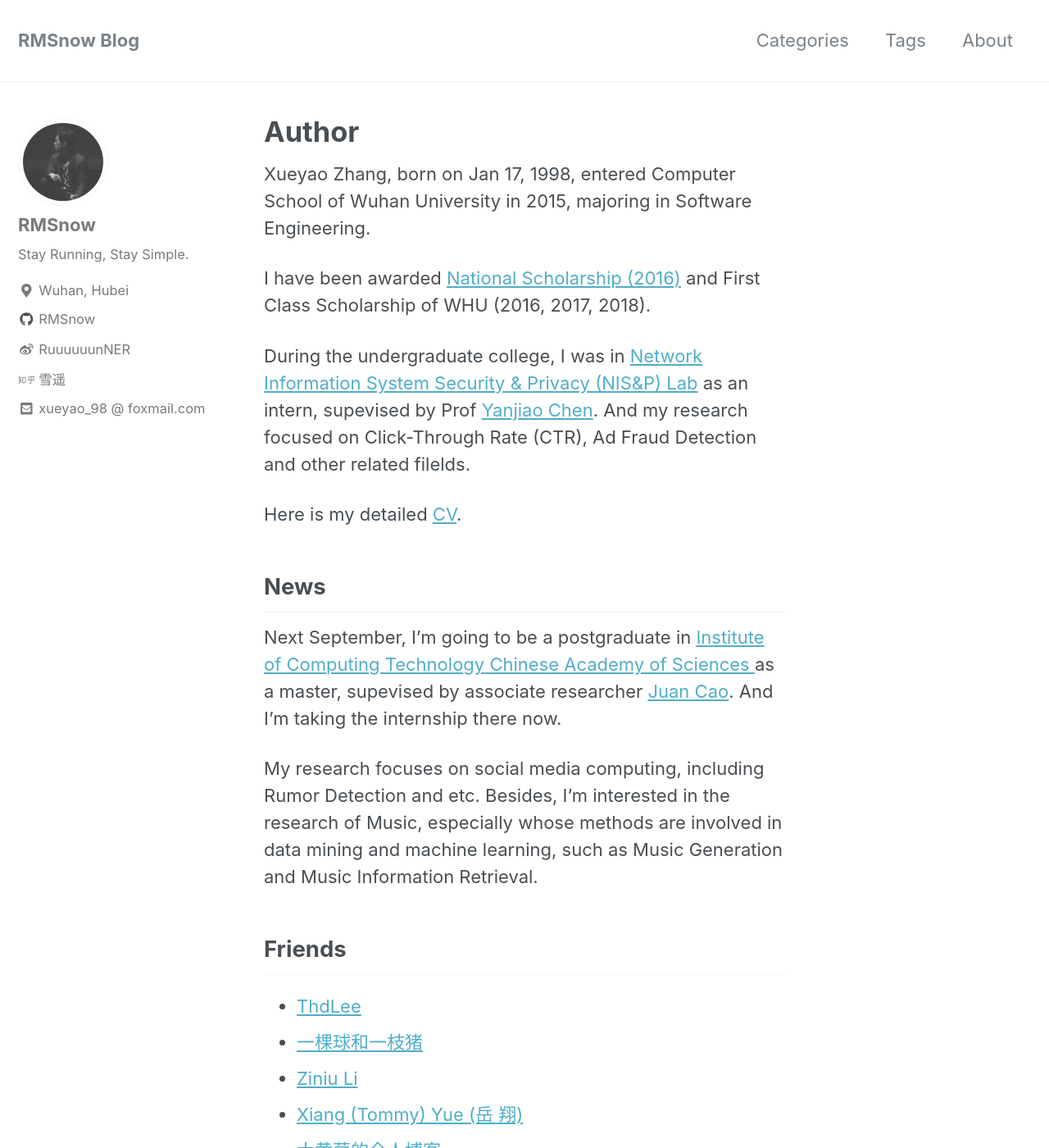
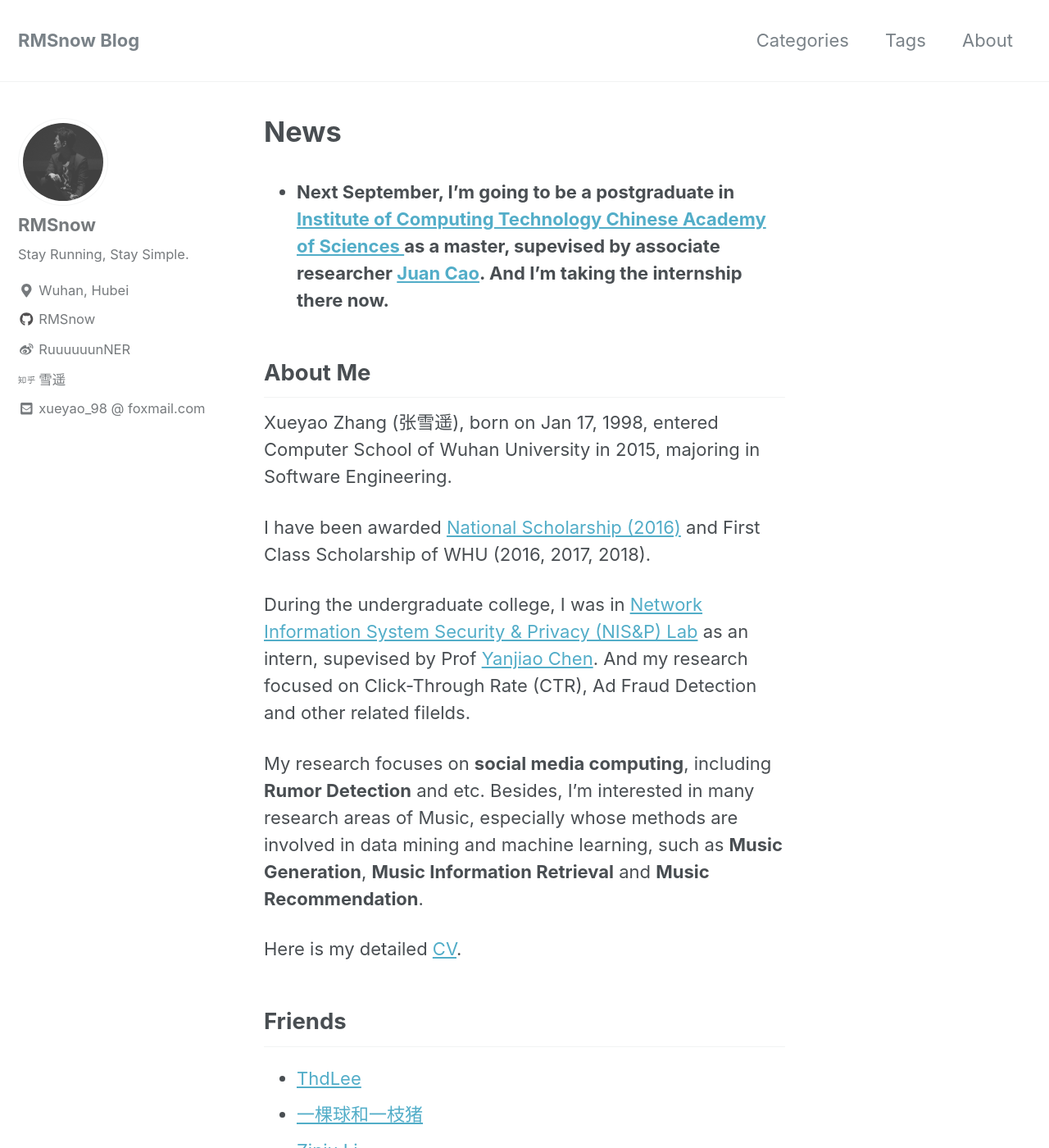
Before and after one commit to RMSnow/RMSnow.github.io, a Jekyll site: the page built from about/about.md, in a window 1280 px wide and 1400 px high. Shown: the whole window at 82% size. Built offline with Jekyll 4.4.1, drawn with Linux system fonts in a browser that asks for light colours; nearby versions of some CDN libraries.

Commit message:
update about me

```diff
--- a/about/about.md
+++ b/about/about.md
@@ -1,23 +1,23 @@
 ---
-title: "Author"
+title: "News"
 permalink: /about/
 layout: single
 author_profile: true
 ---
 
-Xueyao Zhang, born on Jan 17, 1998, entered Computer School of Wuhan University in 2015, majoring in Software Engineering.
+- **Next September, I'm going to be a postgraduate in [Institute of Computing Technology Chinese Academy of Sciences ](http://www.ict.ac.cn/) as a master, supevised by associate researcher [Juan Cao](http://sourcedb.ict.cas.cn/cn/jssrck/201011/t20101123_3028158.html). And I'm taking the internship there now.**
+
+## About Me
+
+Xueyao Zhang (张雪遥), born on Jan 17, 1998, entered Computer School of Wuhan University in 2015, majoring in Software Engineering.
 
 I have been awarded [National Scholarship (2016)](https://raw.githubusercontent.com/RMSnow/CV/master/materials/NationalScholarship.jpg) and First Class Scholarship of WHU (2016, 2017, 2018).
 
 During the undergraduate college, I was in [Network Information System Security & Privacy (NIS&P) Lab](http://nisplab.whu.edu.cn/index.html) as an intern, supevised by Prof [Yanjiao Chen](http://iqua.ece.toronto.edu/ychen). And my research focused on Click-Through Rate (CTR), Ad Fraud Detection and other related filelds.
 
+My research focuses on **social media computing**, including **Rumor Detection** and etc. Besides, I'm interested in many research areas of Music, especially whose methods are involved in data mining and machine learning, such as **Music Generation**, **Music Information Retrieval** and **Music Recommendation**.
+
 Here is my detailed [CV](https://github.com/RMSnow/CV/blob/master/en-basic/CV-EN.pdf).
-
-## News
-
-Next September, I'm going to be a postgraduate in [Institute of Computing Technology Chinese Academy of Sciences ](http://www.ict.ac.cn/) as a master, supevised by associate researcher [Juan Cao](http://sourcedb.ict.cas.cn/cn/jssrck/201011/t20101123_3028158.html). And I'm taking the internship there now.
-
-My research focuses on social media computing, including Rumor Detection and etc. Besides, I'm interested in the research of Music, especially whose methods are involved in data mining and machine learning, such as Music Generation and Music Information Retrieval.
 
 ## Friends
 
```
Also changed, not shown: _posts/2017-12-26-2017 Summary.md (+0 -6 lines).
